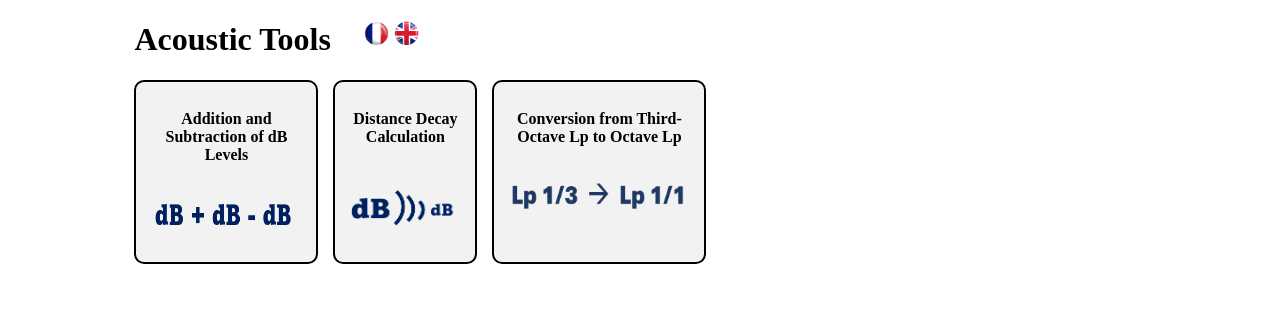
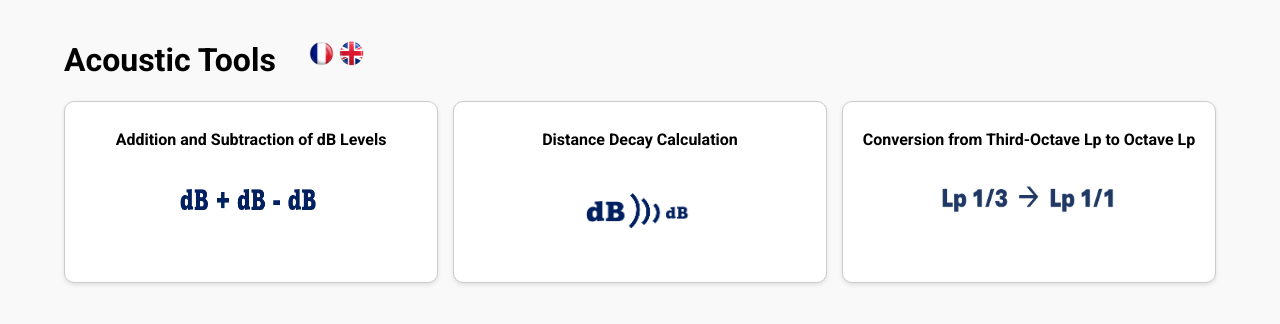
Before and after one commit to Aalexalex/Aacoustic, a plain HTML site: page Main/Main_app_en/main.html in a window 1280 px wide. Drawn offline with Linux system fonts and the light colour scheme.

Commit message:
Modernize site design

```diff
--- a/Main/Main_app_en/Calcul_decroissement_distance/styles.css
+++ b/Main/Main_app_en/Calcul_decroissement_distance/styles.css
@@ -1,7 +1,18 @@
+@import url('https://fonts.googleapis.com/css2?family=Roboto:wght@400;700&display=swap');
+
+body {
+    font-family: 'Roboto', sans-serif;
+    background-color: #f9f9f9;
+    margin: 0;
+    padding: 0;
+}
+
 .container {
-    width: 600px;
+    width: 100%;
+    max-width: 600px;
     margin: auto;
     margin-top: 100px;
+    padding: 20px;
 }
 
 input {
--- a/Main/Main_app_en/Calcul_tiers_en_bande/styles.css
+++ b/Main/Main_app_en/Calcul_tiers_en_bande/styles.css
@@ -1,7 +1,18 @@
+@import url('https://fonts.googleapis.com/css2?family=Roboto:wght@400;700&display=swap');
+
+body {
+    font-family: 'Roboto', sans-serif;
+    background-color: #f9f9f9;
+    margin: 0;
+    padding: 0;
+}
+
 .container {
     width: 95%;
+    max-width: 900px;
     margin: auto;
     margin-top: 100px;
+    padding: 20px;
 }
 
 input {
--- a/Main/Main_app_en/Calculs_db_web/styles.css
+++ b/Main/Main_app_en/Calculs_db_web/styles.css
@@ -1,7 +1,18 @@
+@import url('https://fonts.googleapis.com/css2?family=Roboto:wght@400;700&display=swap');
+
+body {
+    font-family: 'Roboto', sans-serif;
+    background-color: #f9f9f9;
+    margin: 0;
+    padding: 0;
+}
+
 .container {
-    width: 600px;
+    width: 100%;
+    max-width: 600px;
     margin: auto;
     margin-top: 100px;
+    padding: 20px;
 }
 
 input {
--- a/Main/Main_app_en/main.css
+++ b/Main/Main_app_en/main.css
@@ -1,27 +1,42 @@
+@import url('https://fonts.googleapis.com/css2?family=Roboto:wght@400;700&display=swap');
+
+body {
+    font-family: 'Roboto', sans-serif;
+    background-color: #f9f9f9;
+    margin: 0;
+    padding: 0;
+}
+
 .container {
-    width: 80%;
+    width: 90%;
+    max-width: 1200px;
     margin: auto;
+    padding: 20px;
 }
 
 .app-grid {
     display: grid;
-    grid-template-columns: repeat(6, 1fr); /* 6 colonnes */
+    grid-template-columns: repeat(auto-fit, minmax(180px, 1fr));
     gap: 15px;
 }
 
 .app-card {
-    background-color: #f2f2f2;
+    background-color: #ffffff;
     padding: 15px;
     border-radius: 10px;
     text-align: center;
     cursor: pointer;
-    height: 150px;
-    border: 2px solid black;  /* Contour */
+    min-height: 150px;
+    border: 1px solid #ccc;
+    box-shadow: 0 2px 4px rgba(0, 0, 0, 0.1);
+    transition: transform 0.2s ease, box-shadow 0.2s ease;
 }
 
 .app-card:hover {
-    background-color: #e6e6e6;  /* Couleur de fond lors du survol */
-    border: 3px solid #333;  /* Contour lors du survol */
+    background-color: #f8f8f8;
+    border: 1px solid #666;
+    box-shadow: 0 4px 8px rgba(0, 0, 0, 0.2);
+    transform: translateY(-2px);
 }
 
 .app-card h2 {
--- a/Main/Main_app_en/main.html
+++ b/Main/Main_app_en/main.html
@@ -13,8 +13,10 @@
   gtag('config', 'G-YET08GB3VB');
 </script>
     <meta name="description" content="This application allows you to convert a spectrum of acoustic levels in dB from third-octave bands to octave bands. Perfect for acoustic engineers, students, and professionals in the field.">
+    <meta name="viewport" content="width=device-width, initial-scale=1">
     <title>Acoustic Tools</title>
     <link rel="icon" href="icon.ico" type="image/x-icon">  <!-- Favicon -->
+    <link href="https://fonts.googleapis.com/css2?family=Roboto:wght@400;700&display=swap" rel="stylesheet">
     <link rel="stylesheet" type="text/css" href="main.css">
     <link rel="alternate" hreflang="en" href="https://aalexalex.github.io/Aacoustic/Main/Main_app_en/main.html">
     <link rel="alternate" hreflang="fr" href="https://aalexalex.github.io/Aacoustic/Main/Main_app_fr/main.html">
--- a/Main/Main_app_fr/Calcul_decroissement_distance/styles.css
+++ b/Main/Main_app_fr/Calcul_decroissement_distance/styles.css
@@ -1,7 +1,18 @@
+@import url('https://fonts.googleapis.com/css2?family=Roboto:wght@400;700&display=swap');
+
+body {
+    font-family: 'Roboto', sans-serif;
+    background-color: #f9f9f9;
+    margin: 0;
+    padding: 0;
+}
+
 .container {
-    width: 600px;
+    width: 100%;
+    max-width: 600px;
     margin: auto;
     margin-top: 100px;
+    padding: 20px;
 }
 
 input {
--- a/Main/Main_app_fr/Calcul_tiers_en_bande/styles.css
+++ b/Main/Main_app_fr/Calcul_tiers_en_bande/styles.css
@@ -1,7 +1,18 @@
+@import url('https://fonts.googleapis.com/css2?family=Roboto:wght@400;700&display=swap');
+
+body {
+    font-family: 'Roboto', sans-serif;
+    background-color: #f9f9f9;
+    margin: 0;
+    padding: 0;
+}
+
 .container {
     width: 95%;
+    max-width: 900px;
     margin: auto;
     margin-top: 100px;
+    padding: 20px;
 }
 
 input {
--- a/Main/Main_app_fr/Calculs_db_web/styles.css
+++ b/Main/Main_app_fr/Calculs_db_web/styles.css
@@ -1,7 +1,18 @@
+@import url('https://fonts.googleapis.com/css2?family=Roboto:wght@400;700&display=swap');
+
+body {
+    font-family: 'Roboto', sans-serif;
+    background-color: #f9f9f9;
+    margin: 0;
+    padding: 0;
+}
+
 .container {
-    width: 600px;
+    width: 100%;
+    max-width: 600px;
     margin: auto;
     margin-top: 100px;
+    padding: 20px;
 }
 
 input {
--- a/Main/Main_app_fr/main.css
+++ b/Main/Main_app_fr/main.css
@@ -1,27 +1,42 @@
+@import url('https://fonts.googleapis.com/css2?family=Roboto:wght@400;700&display=swap');
+
+body {
+    font-family: 'Roboto', sans-serif;
+    background-color: #f9f9f9;
+    margin: 0;
+    padding: 0;
+}
+
 .container {
-    width: 80%;
+    width: 90%;
+    max-width: 1200px;
     margin: auto;
+    padding: 20px;
 }
 
 .app-grid {
     display: grid;
-    grid-template-columns: repeat(6, 1fr); /* 6 colonnes */
+    grid-template-columns: repeat(auto-fit, minmax(180px, 1fr));
     gap: 15px;
 }
 
 .app-card {
-    background-color: #f2f2f2;
+    background-color: #ffffff;
     padding: 15px;
     border-radius: 10px;
     text-align: center;
     cursor: pointer;
-    height: 150px;
-    border: 2px solid black;  /* Contour */
+    min-height: 150px;
+    border: 1px solid #ccc;
+    box-shadow: 0 2px 4px rgba(0, 0, 0, 0.1);
+    transition: transform 0.2s ease, box-shadow 0.2s ease;
 }
 
 .app-card:hover {
-    background-color: #e6e6e6;  /* Couleur de fond lors du survol */
-    border: 3px solid #333;  /* Contour lors du survol */
+    background-color: #f8f8f8;
+    border: 1px solid #666;
+    box-shadow: 0 4px 8px rgba(0, 0, 0, 0.2);
+    transform: translateY(-2px);
 }
 
 .app-card h2 {
--- a/main.css
+++ b/main.css
@@ -1,27 +1,42 @@
+@import url('https://fonts.googleapis.com/css2?family=Roboto:wght@400;700&display=swap');
+
+body {
+    font-family: 'Roboto', sans-serif;
+    background-color: #f9f9f9;
+    margin: 0;
+    padding: 0;
+}
+
 .container {
-    width: 80%;
+    width: 90%;
+    max-width: 1200px;
     margin: auto;
+    padding: 20px;
 }
 
 .app-grid {
     display: grid;
-    grid-template-columns: repeat(6, 1fr); /* 6 colonnes */
+    grid-template-columns: repeat(auto-fit, minmax(180px, 1fr));
     gap: 15px;
 }
 
 .app-card {
-    background-color: #f2f2f2;
+    background-color: #ffffff;
     padding: 15px;
     border-radius: 10px;
     text-align: center;
     cursor: pointer;
-    height: 150px;
-    border: 2px solid black;  /* Contour */
+    min-height: 150px;
+    border: 1px solid #ccc;
+    box-shadow: 0 2px 4px rgba(0, 0, 0, 0.1);
+    transition: transform 0.2s ease, box-shadow 0.2s ease;
 }
 
 .app-card:hover {
-    background-color: #e6e6e6;  /* Couleur de fond lors du survol */
-    border: 3px solid #333;  /* Contour lors du survol */
+    background-color: #f8f8f8;
+    border: 1px solid #666;
+    box-shadow: 0 4px 8px rgba(0, 0, 0, 0.2);
+    transform: translateY(-2px);
 }
 
 .app-card h2 {
```
Also changed, not shown: Main/Main_app_en/Calcul_decroissement_distance/calc_dist.html (+2 -0 lines), Main/Main_app_en/Calcul_tiers_en_bande/tiers_en _bande.html (+2 -0 lines), Main/Main_app_en/Calculs_db_web/calc_db.html (+2 -0 lines), Main/Main_app_fr/Calcul_decroissement_distance/calc_dist.html (+2 -0 lines), Main/Main_app_fr/Calcul_tiers_en_bande/tiers_en _bande.html (+1 -0 lines), Main/Main_app_fr/Calculs_db_web/calc_db.html (+2 -0 lines), Main/Main_app_fr/main.html (+2 -0 lines), index.html (+4 -1 lines), 1 other file.
